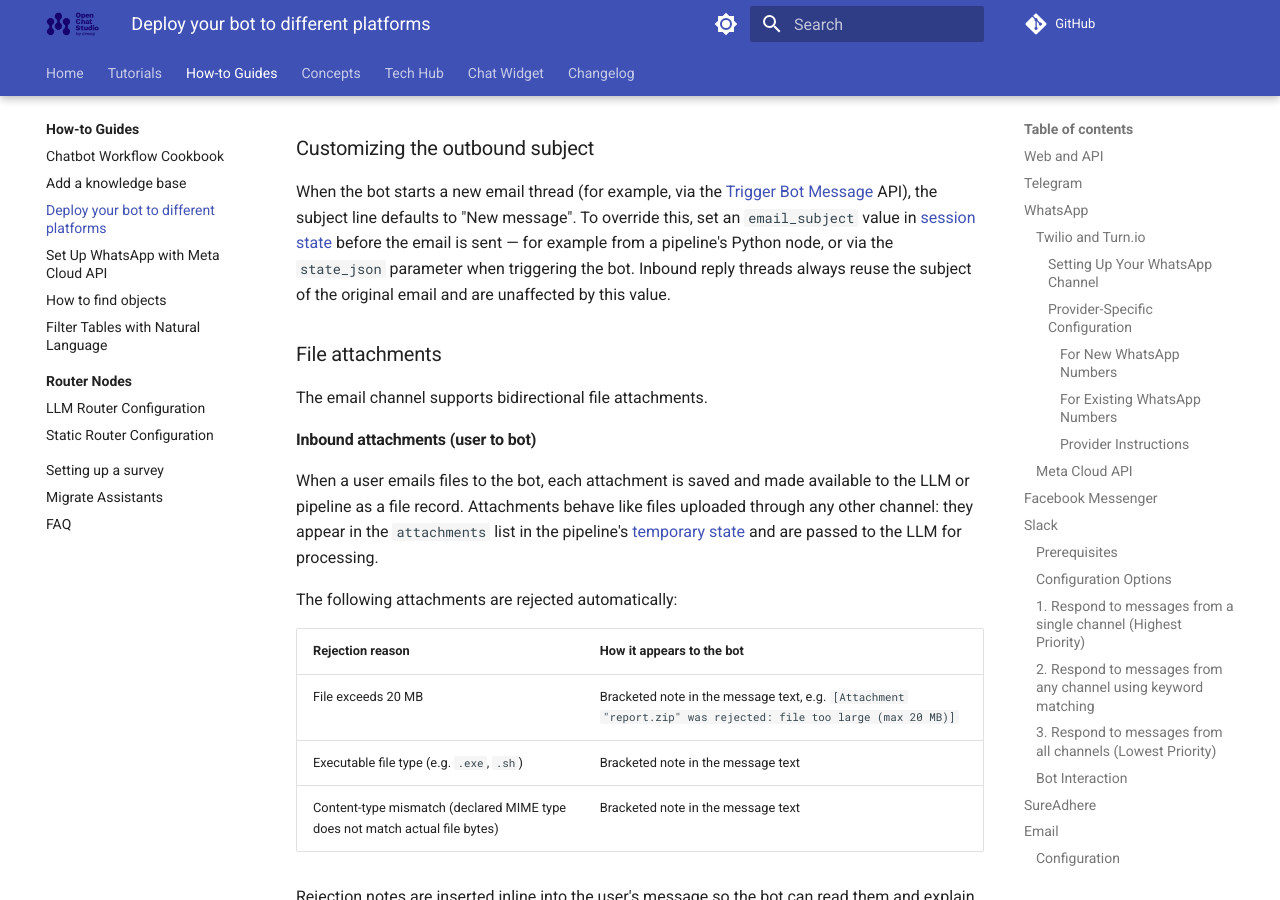
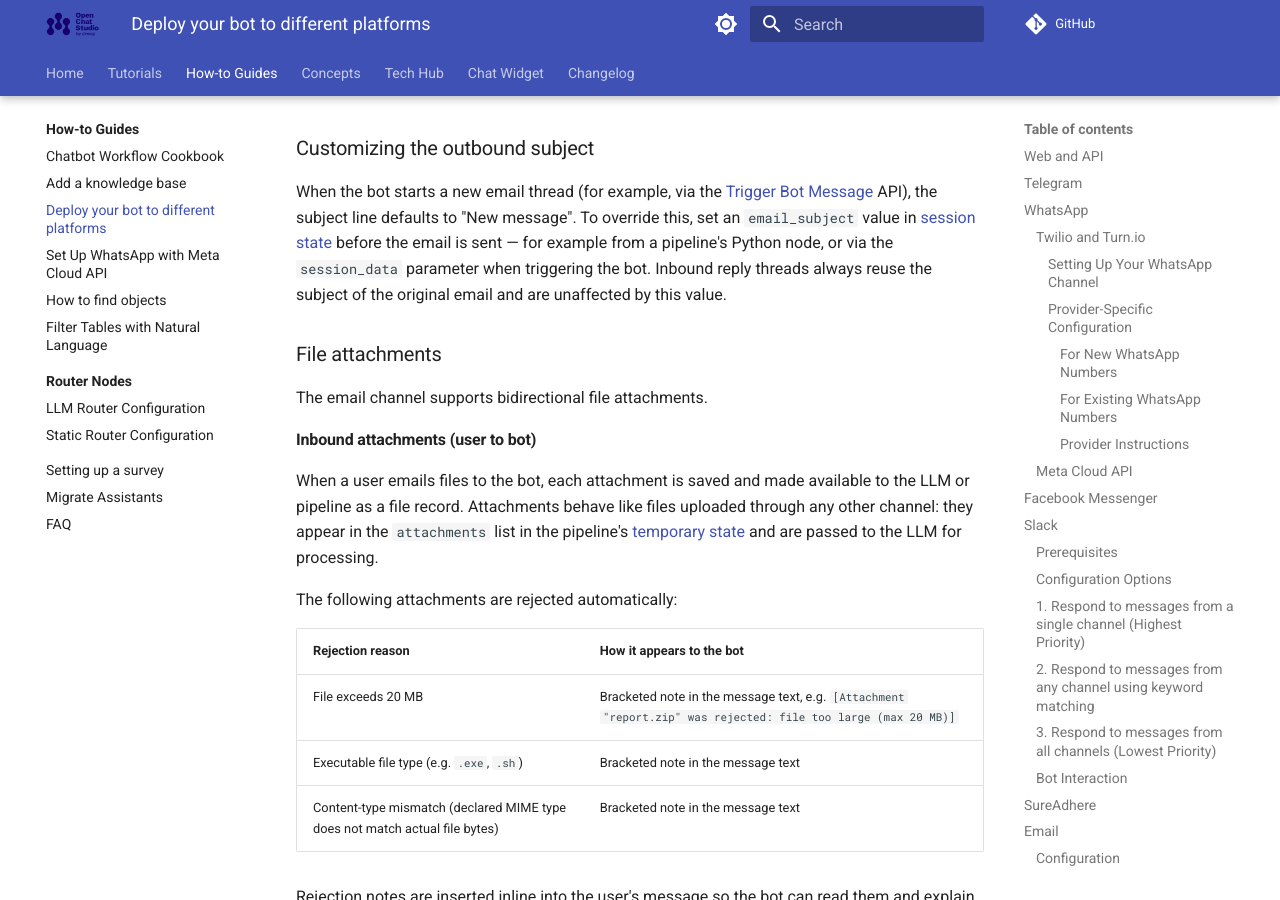
Before and after one commit to dimagi/open-chat-studio-docs, an MkDocs documentation site: the page built from docs/how-to/deploy_to_different_channels.md, in a window 1280 px wide and 900 px high, scrolled down 4991 px. Built offline with MkDocs 1.6.1 and Material for MkDocs 9.7.7, drawn with Linux system fonts in a browser that asks for light colours; a script that is not in the unit is left out; comment, search, counter and statistics services are not loaded.

Commit message:
Apply suggestion from @snopoke

```diff
--- a/docs/how-to/deploy_to_different_channels.md
+++ b/docs/how-to/deploy_to_different_channels.md
@@ -149,7 +149,7 @@ Replying to a bot email continues the same conversation session. Sending a fresh
 
 ### Customizing the outbound subject
 
-When the bot starts a new email thread (for example, via the [Trigger Bot Message](https://www.openchatstudio.com/api/docs/#tag/Channels/operation/trigger_bot_message) API), the subject line defaults to "New message". To override this, set an `email_subject` value in [session state](../tech-hub/python_node.md#session-state) before the email is sent — for example from a pipeline's Python node, or via the `state_json` parameter when triggering the bot. Inbound reply threads always reuse the subject of the original email and are unaffected by this value.
+When the bot starts a new email thread (for example, via the [Trigger Bot Message](https://www.openchatstudio.com/api/docs/#tag/Channels/operation/trigger_bot_message) API), the subject line defaults to "New message". To override this, set an `email_subject` value in [session state](../tech-hub/python_node.md#session-state) before the email is sent — for example from a pipeline's Python node, or via the `session_data` parameter when triggering the bot. Inbound reply threads always reuse the subject of the original email and are unaffected by this value.
 
 ### File attachments
 
```
